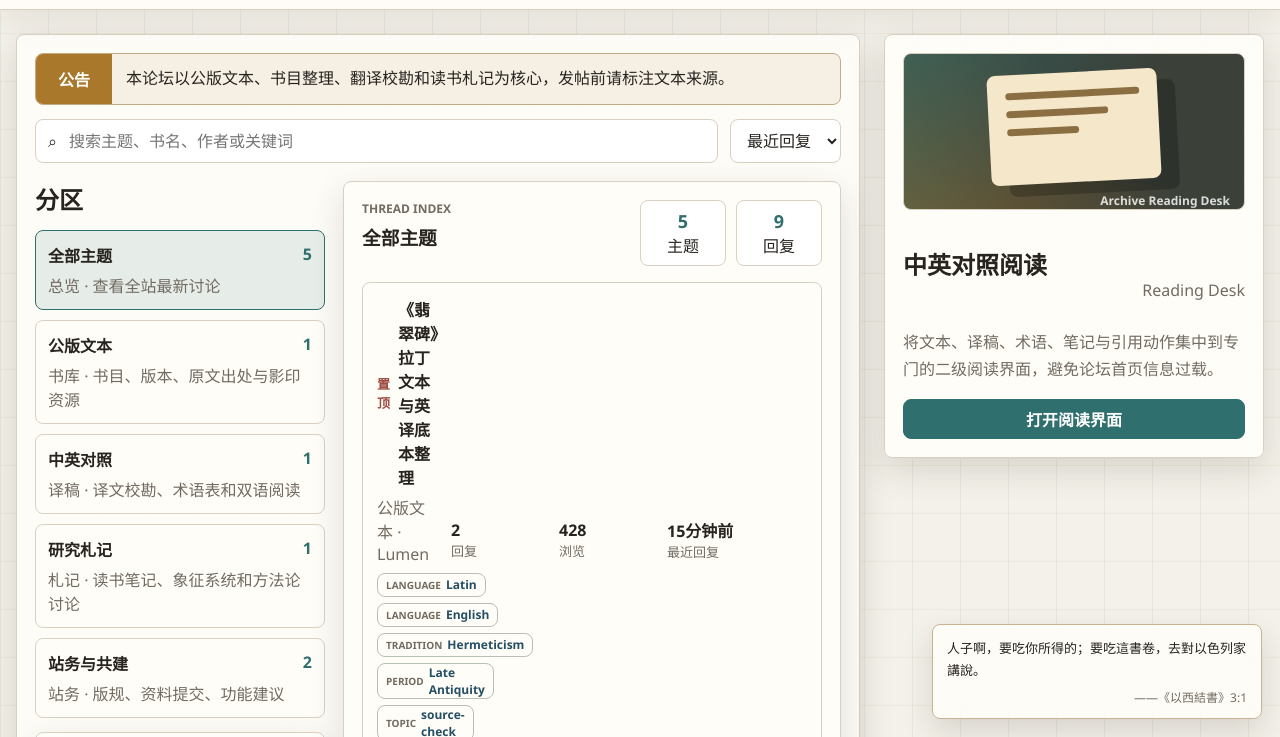
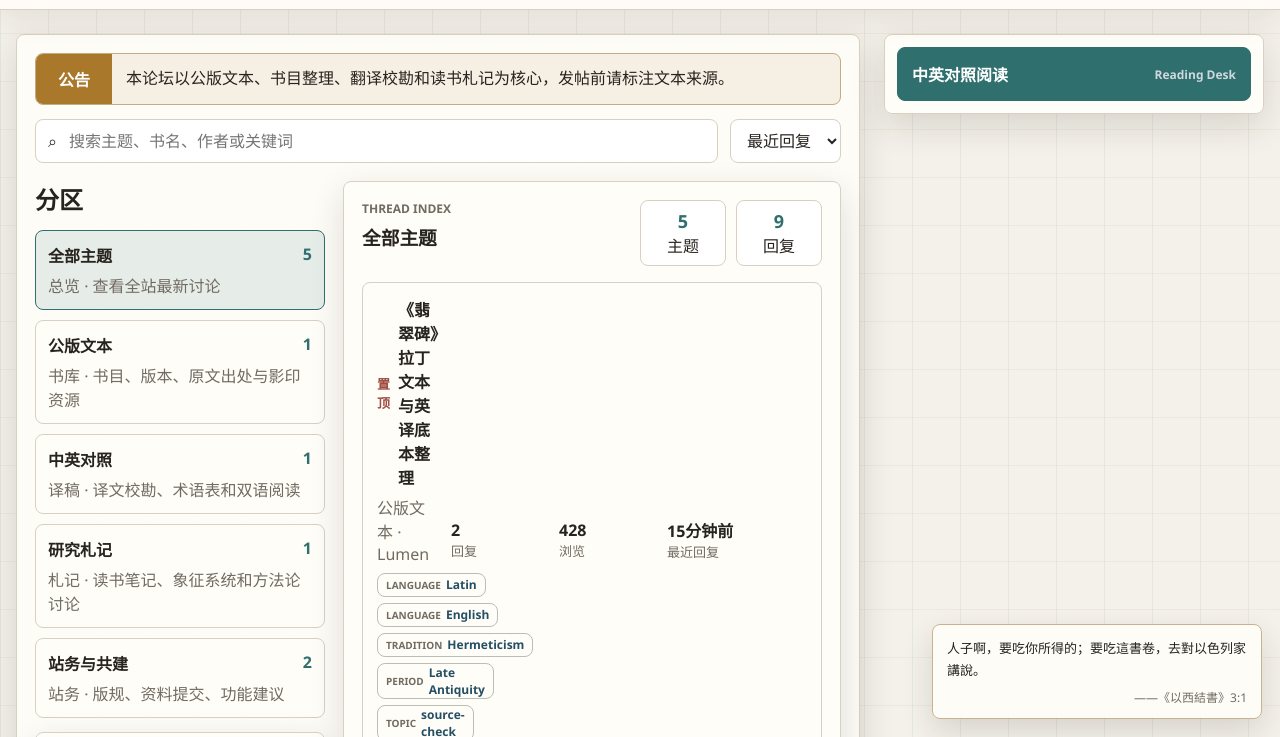
Before and after one commit to Hamforach/website, a website: page index.html in a window 1280 px wide. Shown: the part 63-800 px from the top of the page. Drawn offline with Linux system fonts and the light colour scheme.

Commit message:
Simplify reader page entry

```diff
--- a/index.html
+++ b/index.html
@@ -88,34 +88,15 @@
       </section>
 
       <aside class="reader-entry" id="reader" aria-label="中英对照阅读入口">
-        <div class="reader-art" aria-hidden="true">
-          <div class="manuscript">
-            <span></span>
-            <span></span>
-            <span></span>
-          </div>
-        </div>
-
-        <div class="section-title">
-          <h2>中英对照阅读</h2>
+        <button class="primary-button reader-entry-button" type="button" id="openReaderPage">
+          <strong>中英对照阅读</strong>
           <span>Reading Desk</span>
-        </div>
-
-        <p class="reader-entry-copy">将文本、译稿、术语、笔记与引用动作集中到专门的二级阅读界面，避免论坛首页信息过载。</p>
-        <button class="primary-button" type="button" id="openReaderPage">打开阅读界面</button>
+        </button>
       </aside>
 
       <section class="reader-panel reader-page" id="readerPage" hidden aria-label="中英对照阅读二级界面">
         <div class="work-nav">
           <button class="secondary-button" type="button" id="closeReaderPage">← 返回论坛</button>
-        </div>
-
-        <div class="reader-art" aria-hidden="true">
-          <div class="manuscript">
-            <span></span>
-            <span></span>
-            <span></span>
-          </div>
         </div>
 
         <div class="section-title">
--- a/styles.css
+++ b/styles.css
@@ -660,15 +660,29 @@ a {
   position: static;
 }
 
+.reader-entry {
+  padding: 12px;
+}
+
+.reader-entry-button {
+  display: flex;
+  align-items: center;
+  width: 100%;
+  min-height: 54px;
+  justify-content: space-between;
+  gap: 10px;
+  text-align: left;
+}
+
+.reader-entry-button span {
+  color: color-mix(in srgb, #fff 78%, var(--accent-strong));
+  font-size: 12px;
+  font-weight: 700;
+}
+
 .reader-panel .section-title {
   padding-bottom: 10px;
   border-bottom: 1px solid var(--line);
-}
-
-.reader-entry-copy {
-  margin: 0;
-  color: var(--muted);
-  line-height: 1.7;
 }
 
 .reader-art {
```
